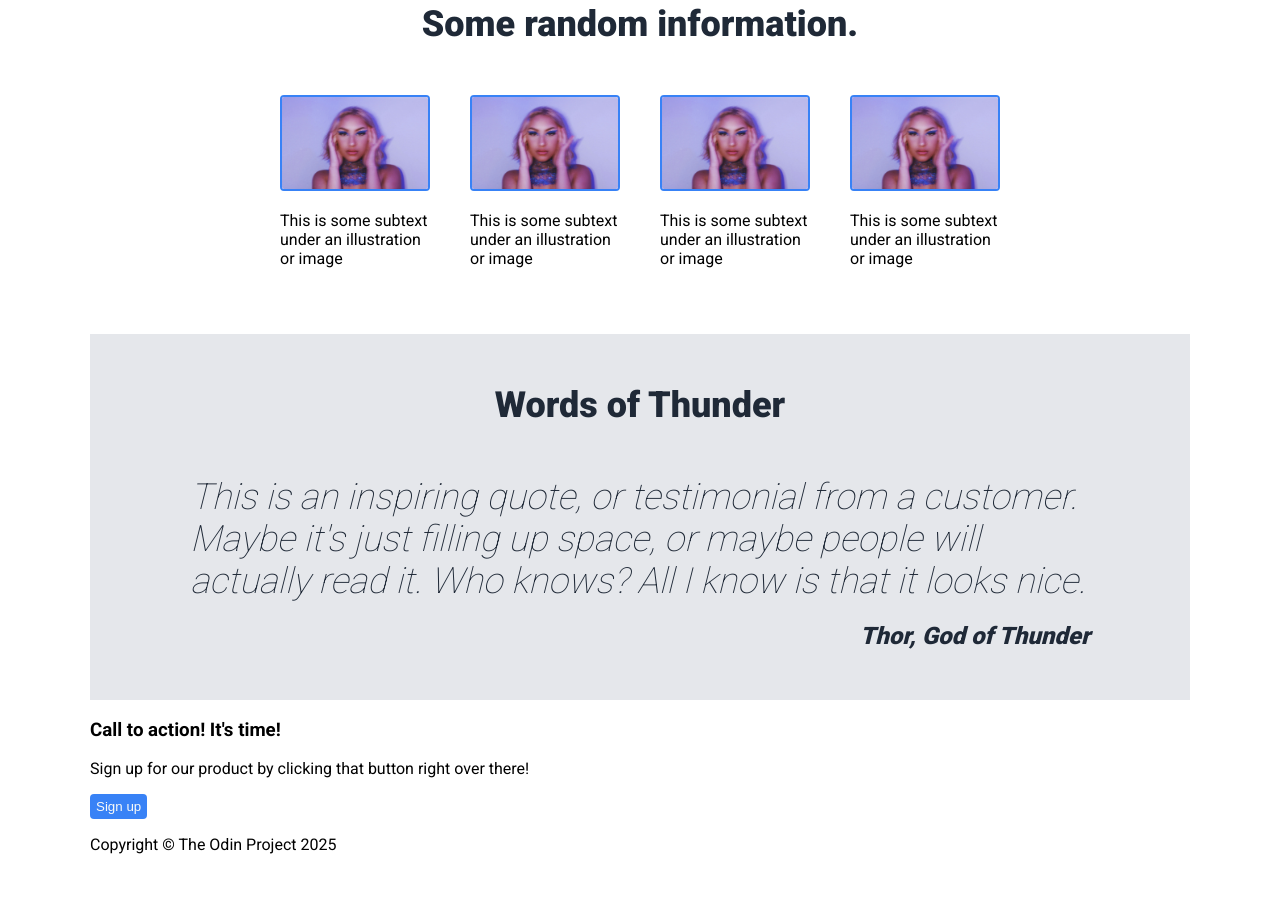
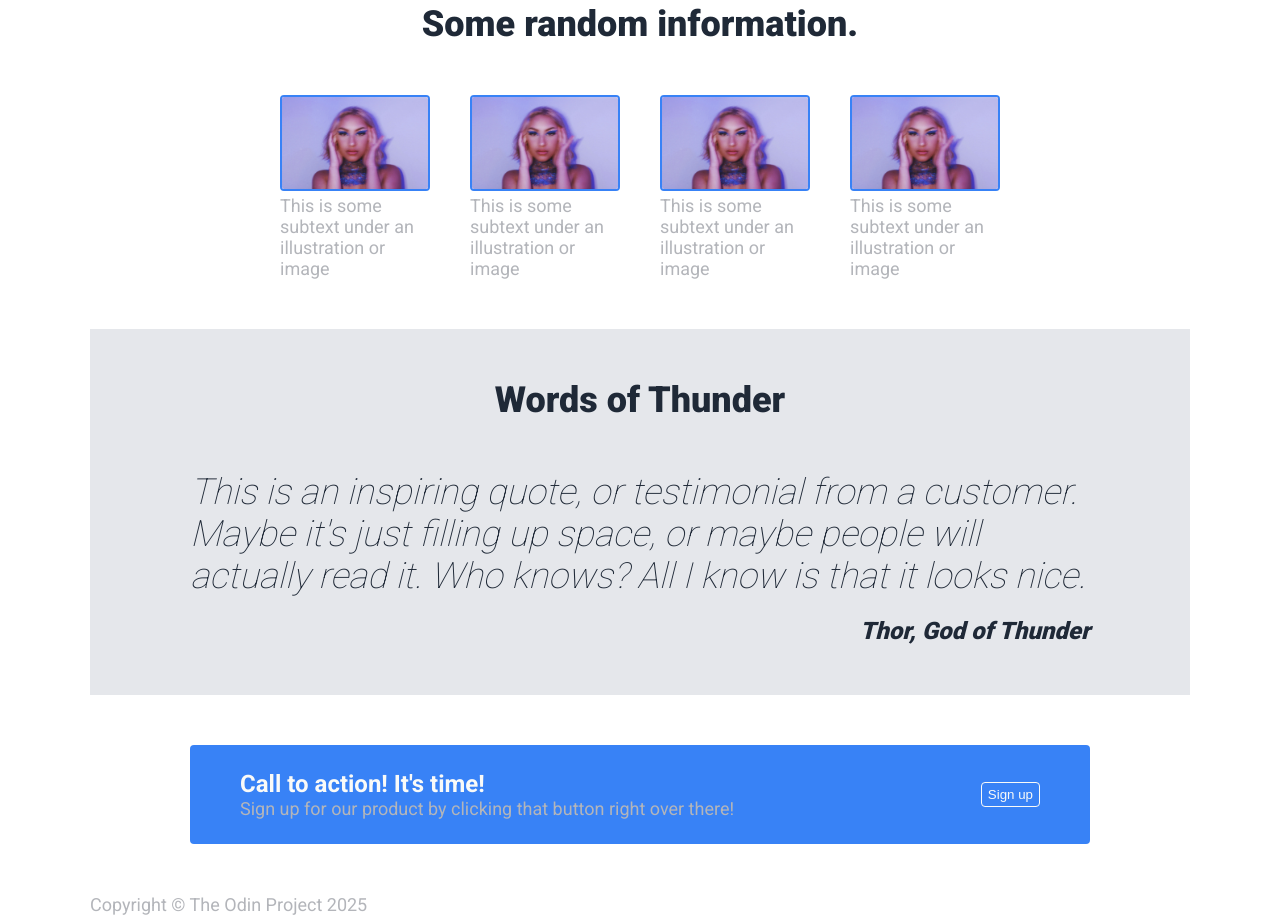
Before and after one commit to lucabruessow/odin-landing-page, a plain HTML site: page index.html in a window 1280 px wide. Shown: the part 495-1410 px from the top of the page. Before the commit the page ends 1365 px from the top, so only its background shows below. Drawn offline with Linux system fonts and the light colour scheme.

Commit message:
style: add css for cta-section

```diff
--- a/index.html
+++ b/index.html
@@ -61,11 +61,13 @@
         </section>
 
         <section class="cta-section">
-            <div class="cta-text">
-                <h3>Call to action! It's time!</h3>
-                <p class="cta-body">Sign up for our product by clicking that button right over there!</p>
+            <div class="cta-section-container">
+                <div class="cta-text">
+                    <h3>Call to action! It's time!</h3>
+                    <p class="cta-body">Sign up for our product by clicking that button right over there!</p>
+                </div>
+                <button class="cta-button">Sign up</button>
             </div>
-            <button class="cta-button">Sign up</button>
         </section>
 
         <footer>
--- a/style.css
+++ b/style.css
@@ -61,10 +61,10 @@ h1 {
     font-weight: 900;
 }
 
-.hero-text p {
+p {
     margin: 0px;
     font-size: 18px;
-    color: #e5e7eb;
+    color: #b3b5ba;
 }
 
 button {
@@ -138,3 +138,33 @@ cite {
     font-size: 24px;
     font-weight: 800;
 }
+
+.cta-section {
+    padding: 50px 100px;
+}
+
+.cta-section-container {
+    display: flex;
+    background-color: #3882F6;
+    padding: 25px 50px;
+    border-radius: 4px;
+}
+
+.cta-text {
+    flex-grow: 1;
+}
+
+h3 {
+    color: #F9FAF8;
+    font-size: 24px;
+    margin: 0px;
+}
+
+.cta-button {
+    display: flex;
+    align-items: center;
+    max-height: fit-content;
+    border: 1px solid;
+    text-align: center;
+    margin: auto;
+}
```
